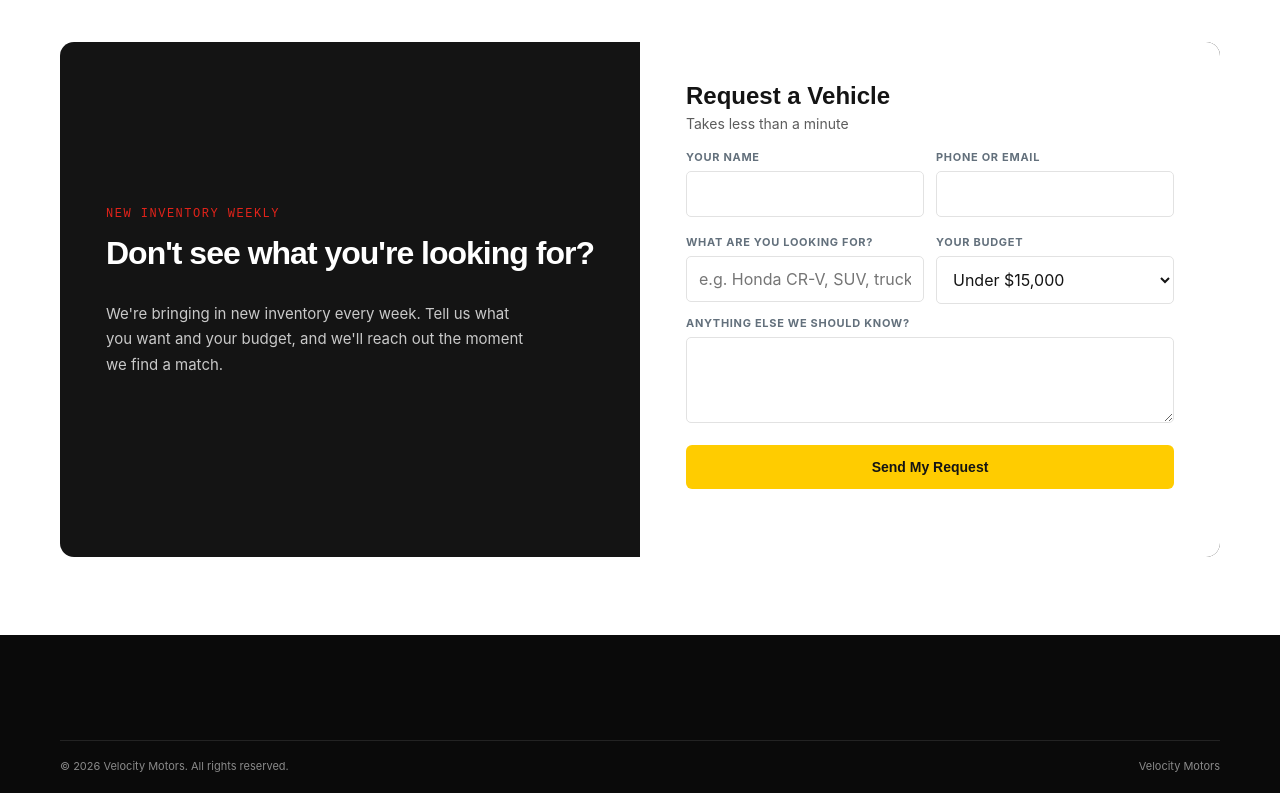
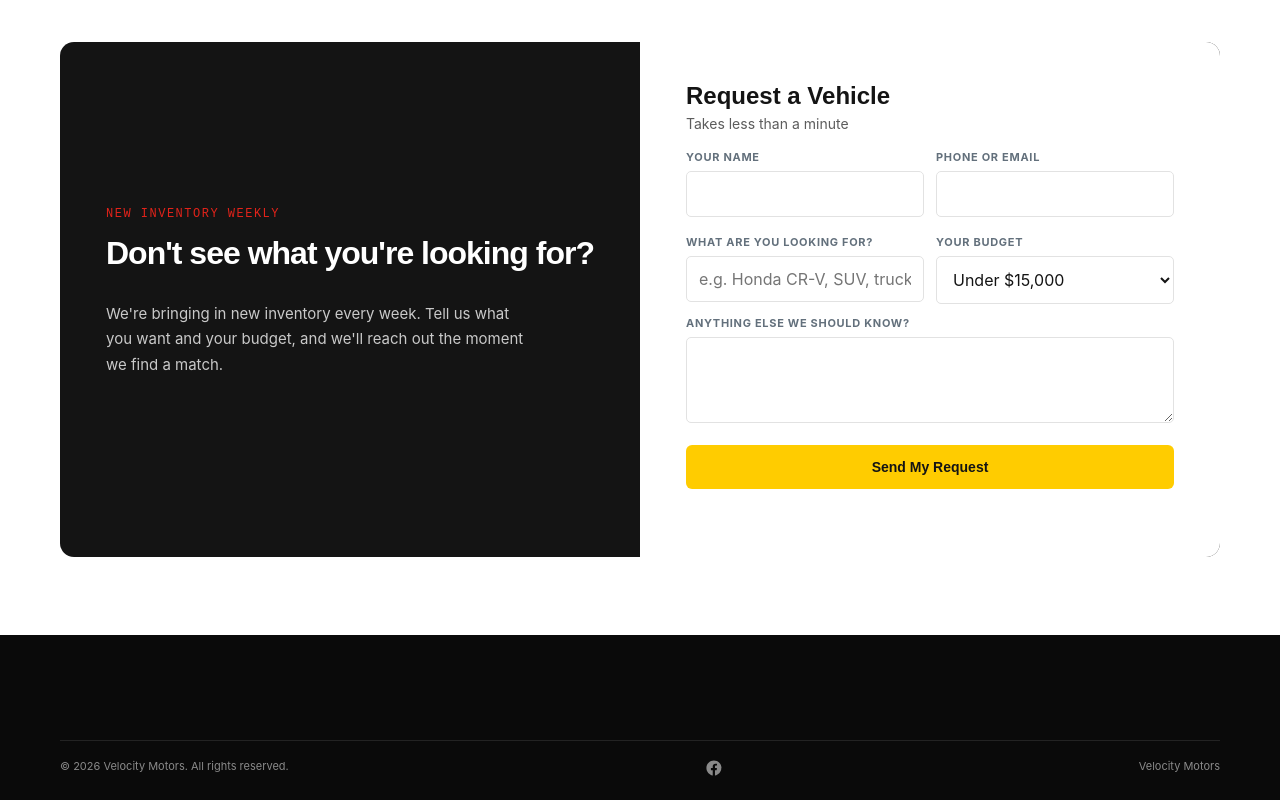
Before and after one commit to VelocityMotorsSa/Velocity-Motors, a plain HTML site: page inventory.html in a window 1280 px wide. Shown: the part 1856-2656 px from the top of the page. Drawn offline with Linux system fonts and the light colour scheme.

Commit message:
Add social media links to footer in inventory.html

```diff
--- a/inventory.html
+++ b/inventory.html
@@ -57,6 +57,6 @@
 </div>
 
 </div></main>
-<footer class="footer"><div class="container"><div class="footer-bottom"><span data-en="© 2026 Velocity Motors. All rights reserved." data-es="© 2026 Velocity Motors. Todos los derechos reservados.">© 2026 Velocity Motors. All rights reserved.</span><a href="index.html">Velocity Motors</a></div></div></footer>
+<footer class="footer"><div class="container"><div class="footer-bottom"><span data-en="© 2026 Velocity Motors. All rights reserved." data-es="© 2026 Velocity Motors. Todos los derechos reservados.">© 2026 Velocity Motors. All rights reserved.</span><div class="footer-social"><a href="https://www.facebook.com/velocitymotorsoc714/" target="_blank" rel="noopener" aria-label="Facebook"><svg xmlns="http://www.w3.org/2000/svg" viewBox="0 0 24 24" width="18" height="18" fill="currentColor"><path d="M22 12.06C22 6.48 17.52 2 11.94 2S1.88 6.48 1.88 12.06c0 5.02 3.66 9.18 8.44 9.94v-7.03H7.9v-2.91h2.42V9.91c0-2.39 1.42-3.71 3.6-3.71 1.04 0 2.13.19 2.13.19v2.35h-1.2c-1.18 0-1.55.74-1.55 1.5v1.8h2.64l-.42 2.91h-2.22V22c4.78-.76 8.44-4.92 8.44-9.94z"/></svg></a></div><a href="index.html">Velocity Motors</a></div></div></footer>
 <script src="script.js"></script>
 </body></html>
```
